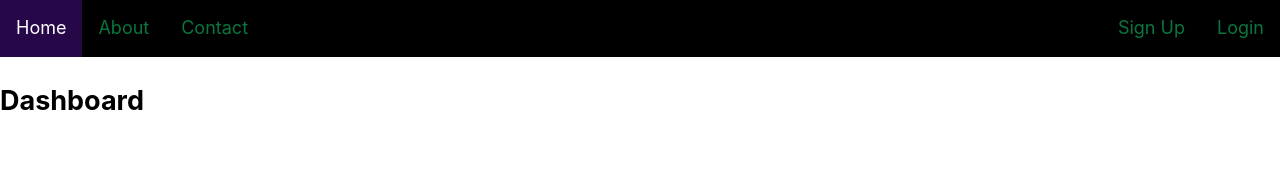
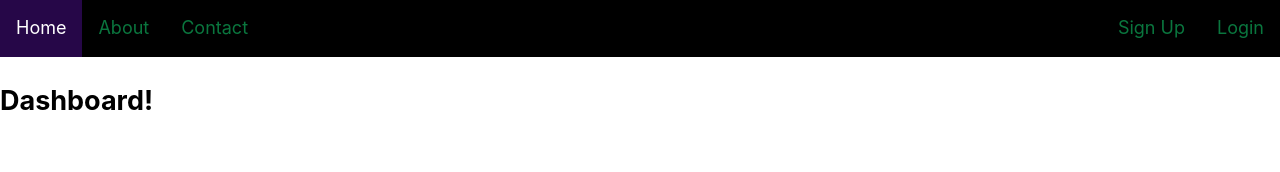
Before and after one commit to calbytes/calirig, a Next.js app: page /private/dashboard in a window 1280 px wide. Shown: the top 172 px of the page. Built offline with nearby package versions, Linux system fonts and the light colour scheme.

Commit message:
test update

```diff
--- a/pages/private/dashboard.tsx
+++ b/pages/private/dashboard.tsx
@@ -3,7 +3,7 @@ import Layout from "../../components/layout";
 export default function Dashboard() {
     return(
         <Layout title="Dashboard">
-            <h2>Dashboard</h2>
+            <h2>Dashboard!</h2>
         </Layout>
       );
 }
```
